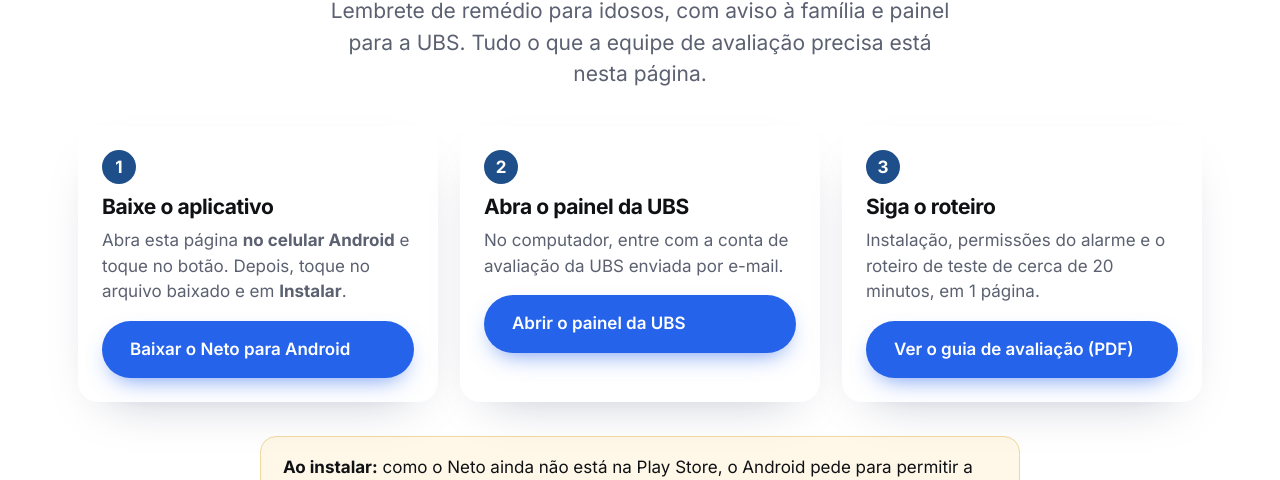
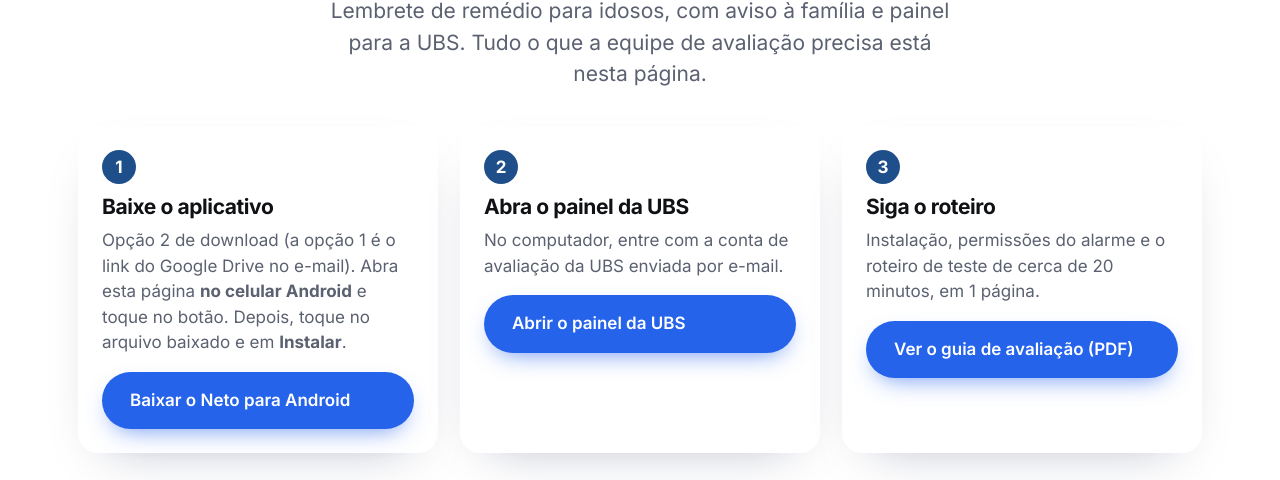
Before and after one commit to Alarcon1109/neto-site, a plain HTML site: page ipt/index.html in a window 1280 px wide. Shown: the part 256-736 px from the top of the page. Drawn offline with Linux system fonts and the light colour scheme.

Commit message:
IPT: site como opcao 2 de download

```diff
--- a/ipt/index.html
+++ b/ipt/index.html
@@ -9,7 +9,7 @@
 <h2>Avaliação técnica do Neto</h2>
 <p class="lead">Lembrete de remédio para idosos, com aviso à família e painel para a UBS. Tudo o que a equipe de avaliação precisa está nesta página.</p>
 <div class="passos">
-<div class="passo"><b class="n">1</b><h3>Baixe o aplicativo</h3><p>Abra esta página <b>no celular Android</b> e toque no botão. Depois, toque no arquivo baixado e em <b>Instalar</b>.</p><a class="btn btn-p" href="Neto-IPT.apk" download>Baixar o Neto para Android</a></div>
+<div class="passo"><b class="n">1</b><h3>Baixe o aplicativo</h3><p>Opção 2 de download (a opção 1 é o link do Google Drive no e-mail). Abra esta página <b>no celular Android</b> e toque no botão. Depois, toque no arquivo baixado e em <b>Instalar</b>.</p><a class="btn btn-p" href="Neto-IPT.apk" download>Baixar o Neto para Android</a></div>
 <div class="passo"><b class="n">2</b><h3>Abra o painel da UBS</h3><p>No computador, entre com a conta de avaliação da UBS enviada por e-mail.</p><a class="btn btn-p" href="../parceiros/">Abrir o painel da UBS</a></div>
 <div class="passo"><b class="n">3</b><h3>Siga o roteiro</h3><p>Instalação, permissões do alarme e o roteiro de teste de cerca de 20 minutos, em 1 página.</p><a class="btn btn-p" href="guia.pdf" target="_blank" rel="noopener">Ver o guia de avaliação (PDF)</a></div>
 </div>
```
Also changed, not shown: 1 other file.
